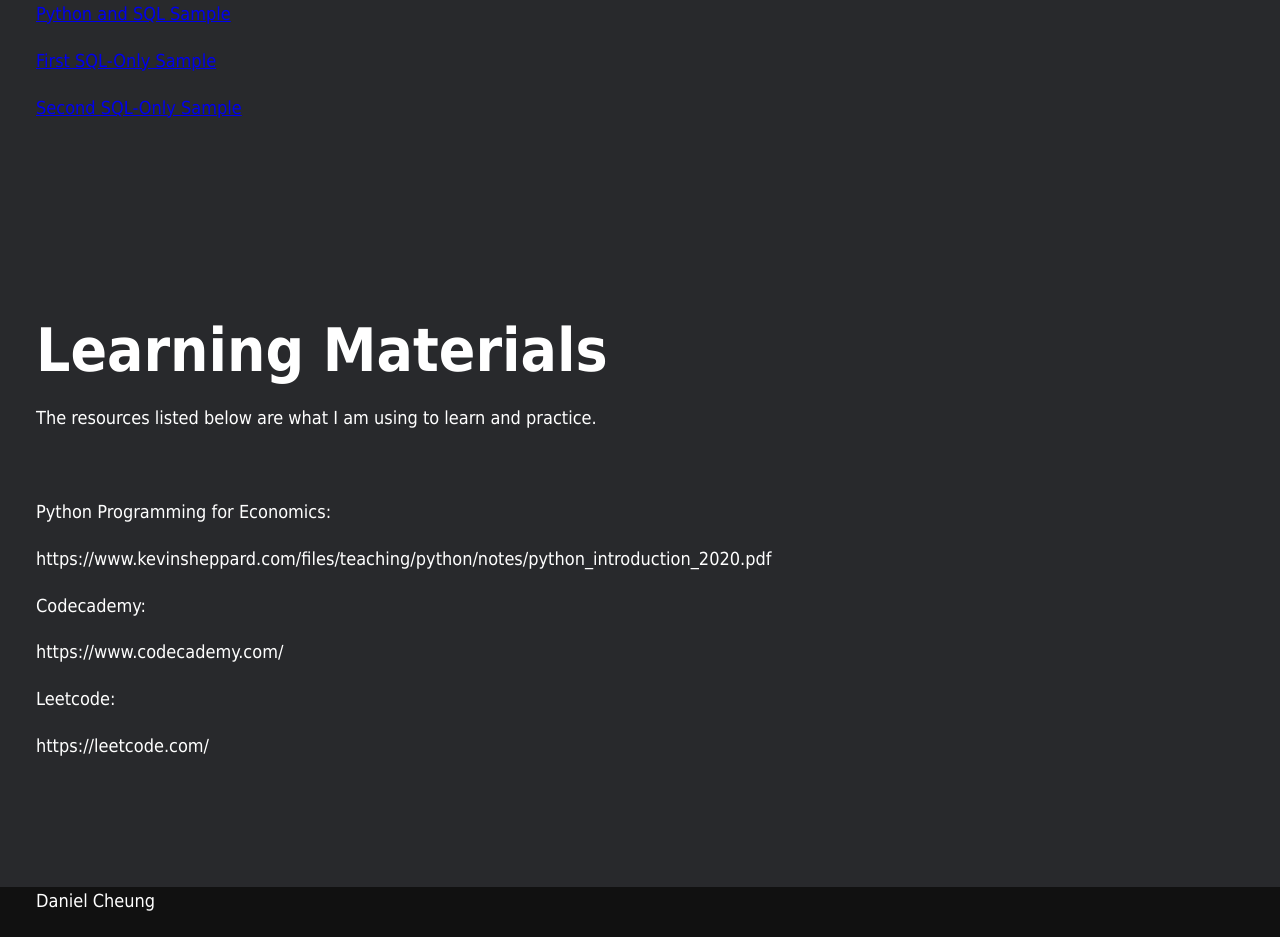
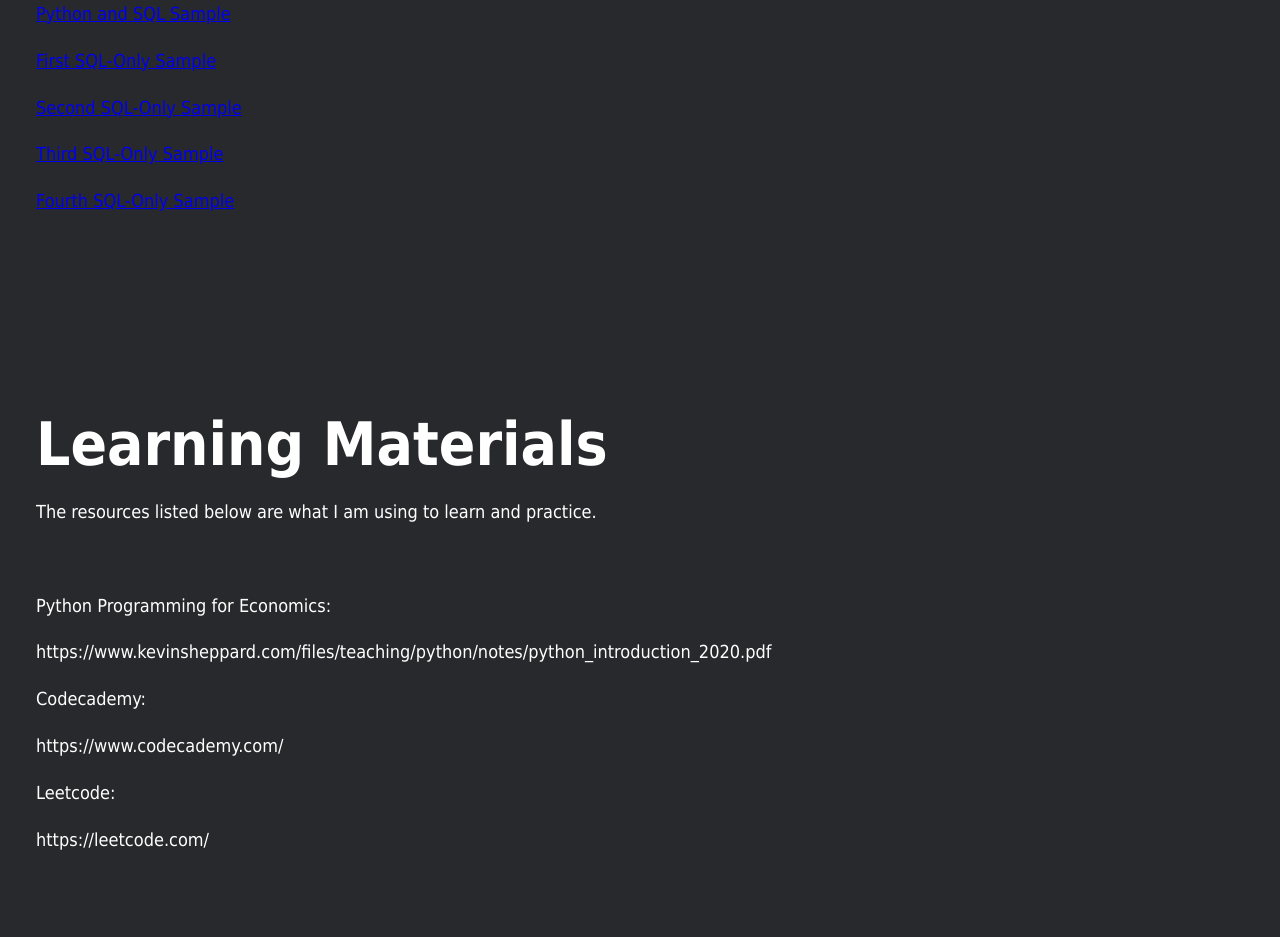
Before and after one commit to DDCheung/DDCheung.github.io, a plain HTML site: page index.html in a window 1280 px wide. Shown: the part 3354-4291 px from the top of the page. Drawn offline with Linux system fonts and the light colour scheme.

Commit message:
Update index.html

```diff
--- a/index.html
+++ b/index.html
@@ -142,6 +142,12 @@
 	<p>
 	<a href="assets/SQL Sample2.pdf" class="sqlsample2">Second SQL-Only Sample</a>
 	</p>
+	<p>
+	<a href="assets/SQL Sample3.pdf" class="sqlsample3">Third SQL-Only Sample</a>
+	</p>
+	<p>
+	<a href="assets/SQL Sample4.pdf" class="sqlsample4">Fourth SQL-Only Sample</a>
+	</p>
 	</div>
     </section>
 
```
